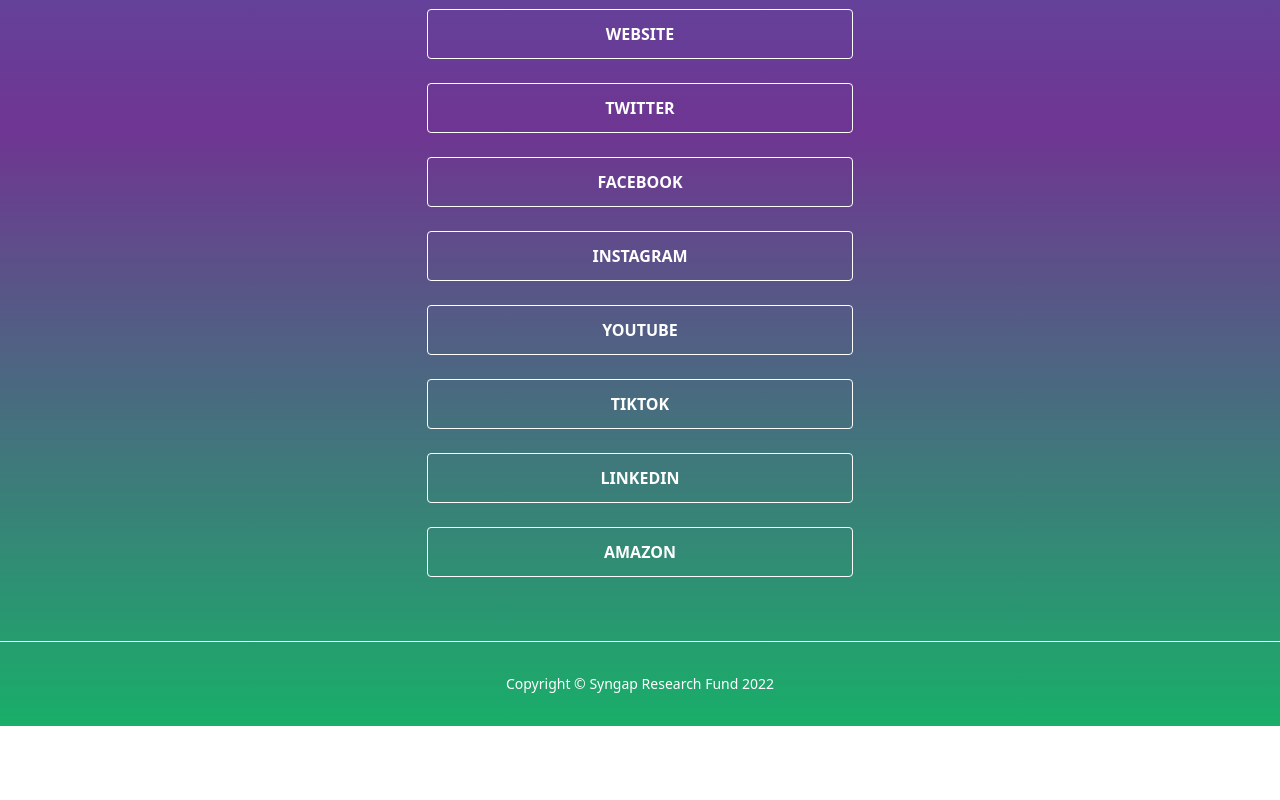
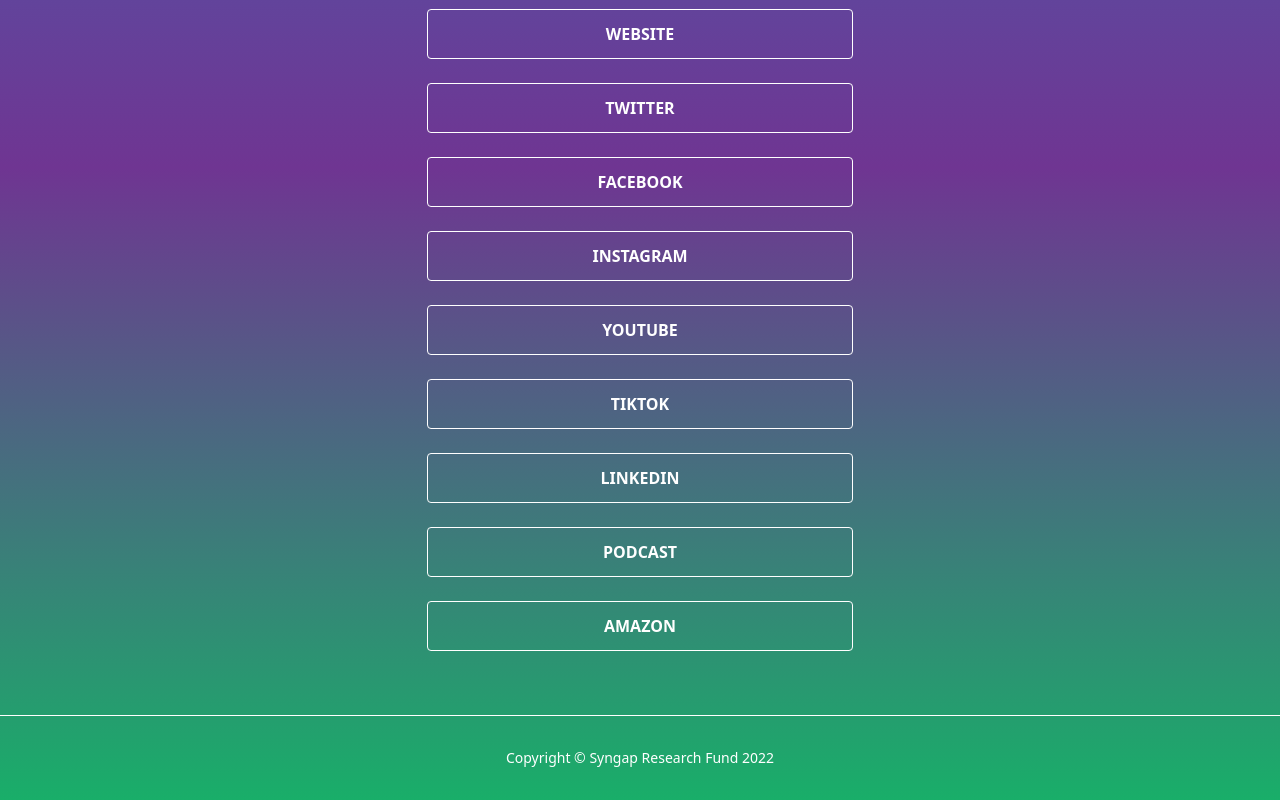
Before and after one commit to syngapresearchfund/srf-links, a website built with Vite: page index.html in a window 1280 px wide. Shown: the part 465-1265 px from the top of the page. Before the commit the page ends 1191 px from the top, so only its background shows below. Built offline with nearby package versions, Linux system fonts and the light colour scheme.

Commit message:
Add Podcast link to list.

```diff
--- a/index.html
+++ b/index.html
@@ -29,6 +29,7 @@
 						<li class="w-3/4 lg:w-1/3"><a class="block hover:bg-white border border-white hover:border-srf-green-500 rounded py-3 px-8 uppercase text-white hover:text-srf-green-500 transition duration-500 font-bold" href="https://www.youtube.com/channel/UCtnPWPpqouMA_1UGOyu4W6A?sub_confirmation=1">YouTube</a></li>
 						<li class="w-3/4 lg:w-1/3"><a class="block hover:bg-white border border-white hover:border-srf-green-500 rounded py-3 px-8 uppercase text-white hover:text-srf-green-500 transition duration-500 font-bold" href="https://tiktok.com/@curesyngap1">TikTok</a></li>
 						<li class="w-3/4 lg:w-1/3"><a class="block hover:bg-white border border-white hover:border-srf-green-500 rounded py-3 px-8 uppercase text-white hover:text-srf-green-500 transition duration-500 font-bold" href="https://linkedin.com/company/curesyngap1">LinkedIn</a></li>
+						<li class="w-3/4 lg:w-1/3"><a class="block hover:bg-white border border-white hover:border-srf-green-500 rounded py-3 px-8 uppercase text-white hover:text-srf-green-500 transition duration-500 font-bold" href="https://www.syngapresearchfund.org/syngap10-podcast">Podcast</a></li>
 						<li class="w-3/4 lg:w-1/3"><a class="block hover:bg-white border border-white hover:border-srf-green-500 rounded py-3 px-8 uppercase text-white hover:text-srf-green-500 transition duration-500 font-bold" href="https://smile.amazon.com/gp/chpf/homepage/ref=smi_chpf_redirect?ie=UTF8&ein=83-1200789&ref_=smi_ext_ch_83-1200789_cl">Amazon</a></li>
 					</ul>
 				</div>
```
